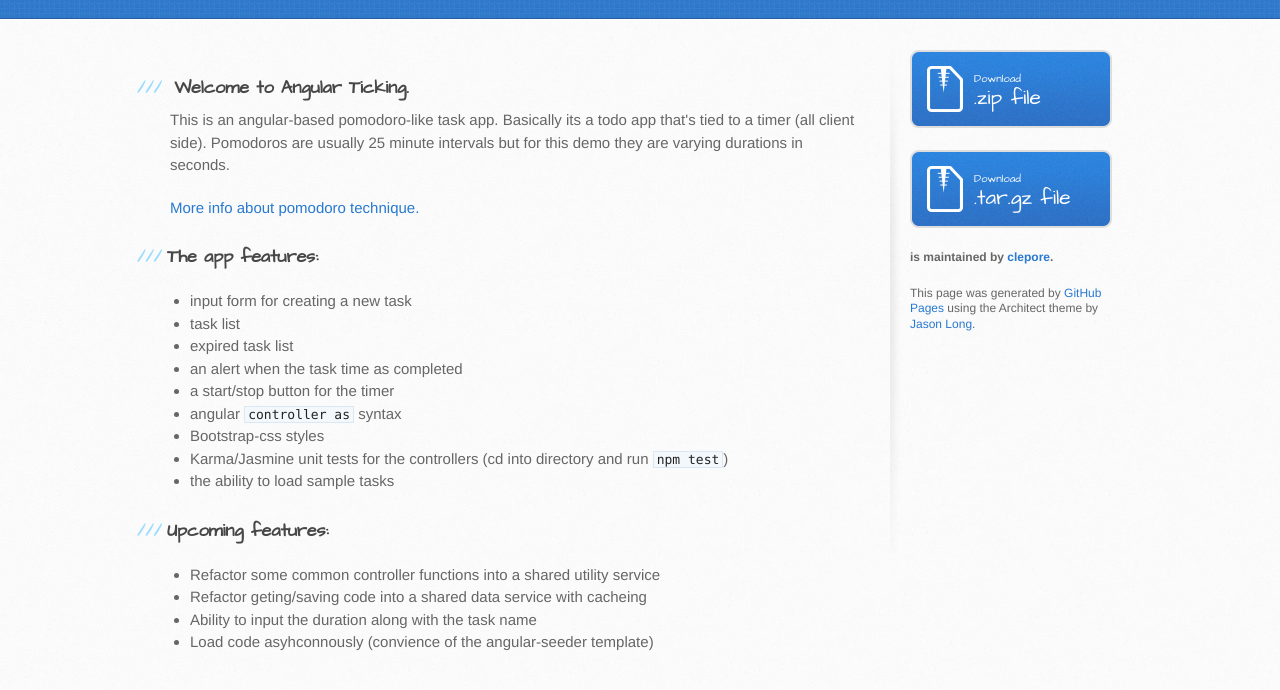
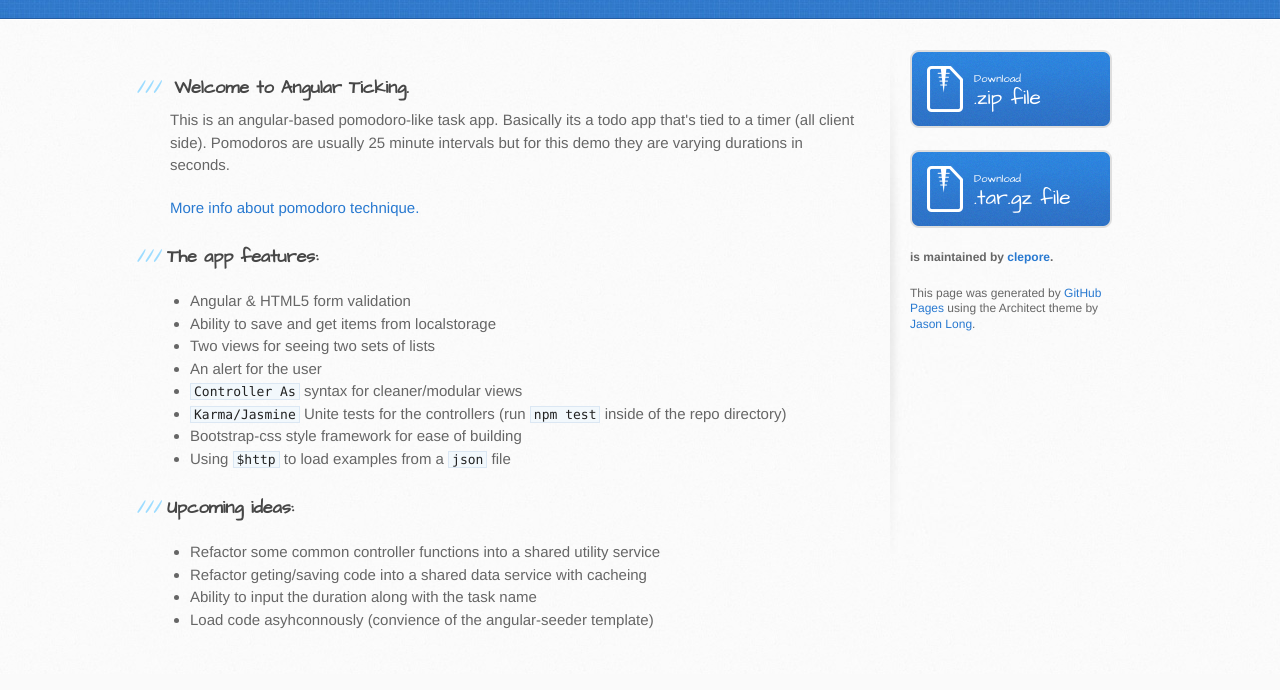
Before and after one commit to clepore/angular-ticking, a plain HTML site: page index.html in a window 1280 px wide. Shown: the part 182-872 px from the top of the page. Drawn offline with Linux system fonts and the light colour scheme.

Commit message:
Updated content for github pages

```diff
--- a/index.html
+++ b/index.html
@@ -32,18 +32,17 @@
           <h3>The app features:</h3>
           <p>
             <ul>
-              <li>input form for creating a new task</li>
-              <li>task list</li>
-              <li>expired task list</li>
-              <li>an alert when the task time as completed</li>
-              <li>a start/stop button for the timer</li>
-              <li>angular <code>controller as</code> syntax</li>
-              <li>Bootstrap-css styles</li>
-              <li>Karma/Jasmine unit tests for the controllers (cd into directory and run <code>npm test</code>)</li>
-              <li>the ability to load sample tasks</li>
+              <li>Angular &amp; HTML5 form validation</li>
+              <li>Ability to save and get items from localstorage</li>
+              <li>Two views for seeing two sets of lists</li>
+              <li>An alert for the user</li>
+              <li><code>Controller As</code> syntax for cleaner/modular views</li>
+              <li><code>Karma/Jasmine</code> Unite tests for the controllers (run <code>npm test</code> inside of the repo directory)</li>
+              <li>Bootstrap-css style framework for ease of building</li>
+              <li>Using <code>$http</code> to load examples from a <code>json</code> file</li>
             </ul>
           </p>
-          <h3>Upcoming features:</h3>
+          <h3>Upcoming ideas:</h3>
           <p>
             <ul>
               <li>Refactor some common controller functions into a shared utility service</li>
```
